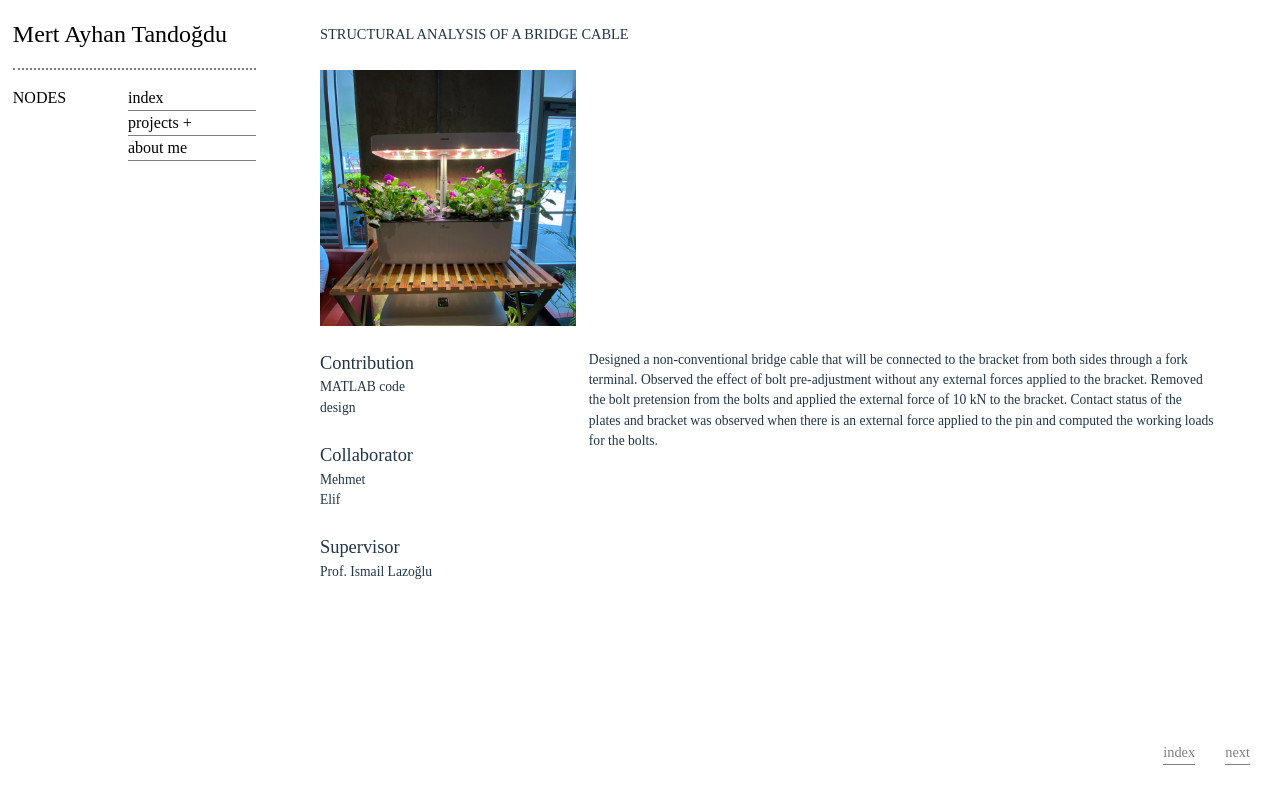
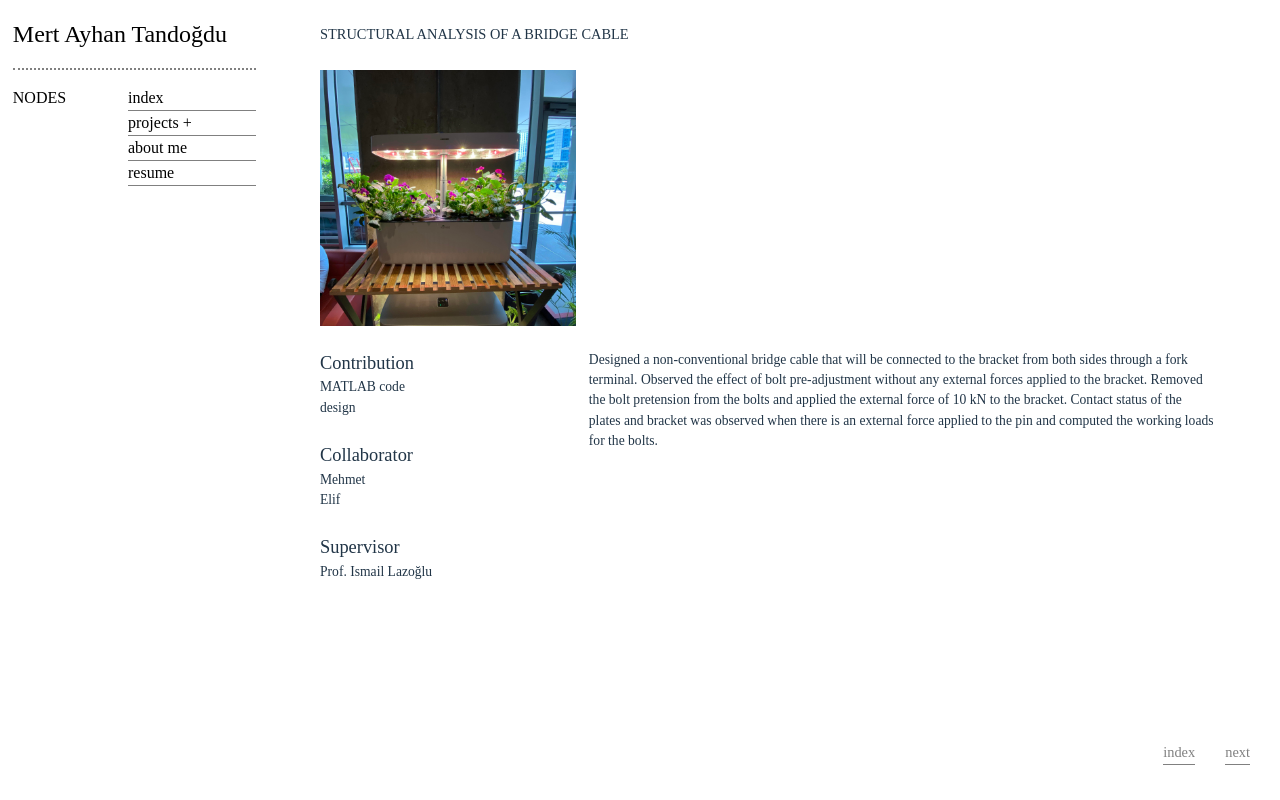
Before and after one commit to makimakimek/mertPortfolio, a React (Vite) app: page /BridgeCable in a window 1280 px wide. Built offline with nearby package versions, Linux system fonts and the light colour scheme; a web font is replaced by a local one.

Commit message:
resume node/link added to all pages

```diff
--- a/src/AirCompressorModelling.jsx
+++ b/src/AirCompressorModelling.jsx
@@ -72,6 +72,12 @@ function AirCompressorModelling() {
                                         </div>
                                     </div>
                                 </div>
+
+                                <a href = "https://www.google.com" className = "link" target = "_blank">
+                                    <div className = "menuItem">
+                                        resume
+                                    </div>
+                                </a>
                             </div>
                         </div>
                     </div>
--- a/src/BallBalancer.jsx
+++ b/src/BallBalancer.jsx
@@ -69,6 +69,12 @@ function BallBalancer() {
                                         </div>
                                     </div>
                                 </div>
+
+                                <a href = "https://www.google.com" className = "link" target = "_blank">
+                                    <div className = "menuItem">
+                                        resume
+                                    </div>
+                                </a>
                             </div>
                         </div>
                     </div>
--- a/src/BridgeCable.jsx
+++ b/src/BridgeCable.jsx
@@ -58,6 +58,12 @@ function BridgeCable() {
                                         </div>
                                     </div>
                                 </div>
+
+                                <a href = "https://www.google.com" className = "link" target = "_blank">
+                                    <div className = "menuItem">
+                                        resume
+                                    </div>
+                                </a>
                             </div>
                         </div>
                     </div>
--- a/src/Featured.jsx
+++ b/src/Featured.jsx
@@ -57,6 +57,12 @@ function Featured() {
                                         </div>
                                     </div>
                                 </div>
+
+                                <a href = "https://www.google.com" className = "link" target = "_blank">
+                                    <div className = "menuItem">
+                                        resume
+                                    </div>
+                                </a>
                             </div>
                         </div>
                     </div>
--- a/src/FloraPod.jsx
+++ b/src/FloraPod.jsx
@@ -58,6 +58,12 @@ function FloraPod() {
                                         </div>
                                     </div>
                                 </div>
+
+                                <a href = "https://www.google.com" className = "link" target = "_blank">
+                                    <div className = "menuItem">
+                                        resume
+                                    </div>
+                                </a>
                             </div>
                         </div>
                     </div>
--- a/src/FluidFlowSimulation.jsx
+++ b/src/FluidFlowSimulation.jsx
@@ -58,6 +58,12 @@ function FluidFlowSimulation() {
                                         </div>
                                     </div>
                                 </div>
+
+                                <a href = "https://www.google.com" className = "link" target = "_blank">
+                                    <div className = "menuItem">
+                                        resume
+                                    </div>
+                                </a>
                             </div>
                         </div>
                     </div>
--- a/src/InvertedPendulum.jsx
+++ b/src/InvertedPendulum.jsx
@@ -58,6 +58,12 @@ function InvertedPendulum() {
                                         </div>
                                     </div>
                                 </div>
+
+                                <a href = "https://www.google.com" className = "link" target = "_blank">
+                                    <div className = "menuItem">
+                                        resume
+                                    </div>
+                                </a>
                             </div>
                         </div>
                     </div>
--- a/src/TwoArmRobotProject.jsx
+++ b/src/TwoArmRobotProject.jsx
@@ -58,6 +58,12 @@ function TwoArmRobotProject() {
                                         </div>
                                     </div>
                                 </div>
+
+                                <a href = "https://www.google.com" className = "link" target = "_blank">
+                                    <div className = "menuItem">
+                                        resume
+                                    </div>
+                                </a>
                             </div>
                         </div>
                     </div>
```
